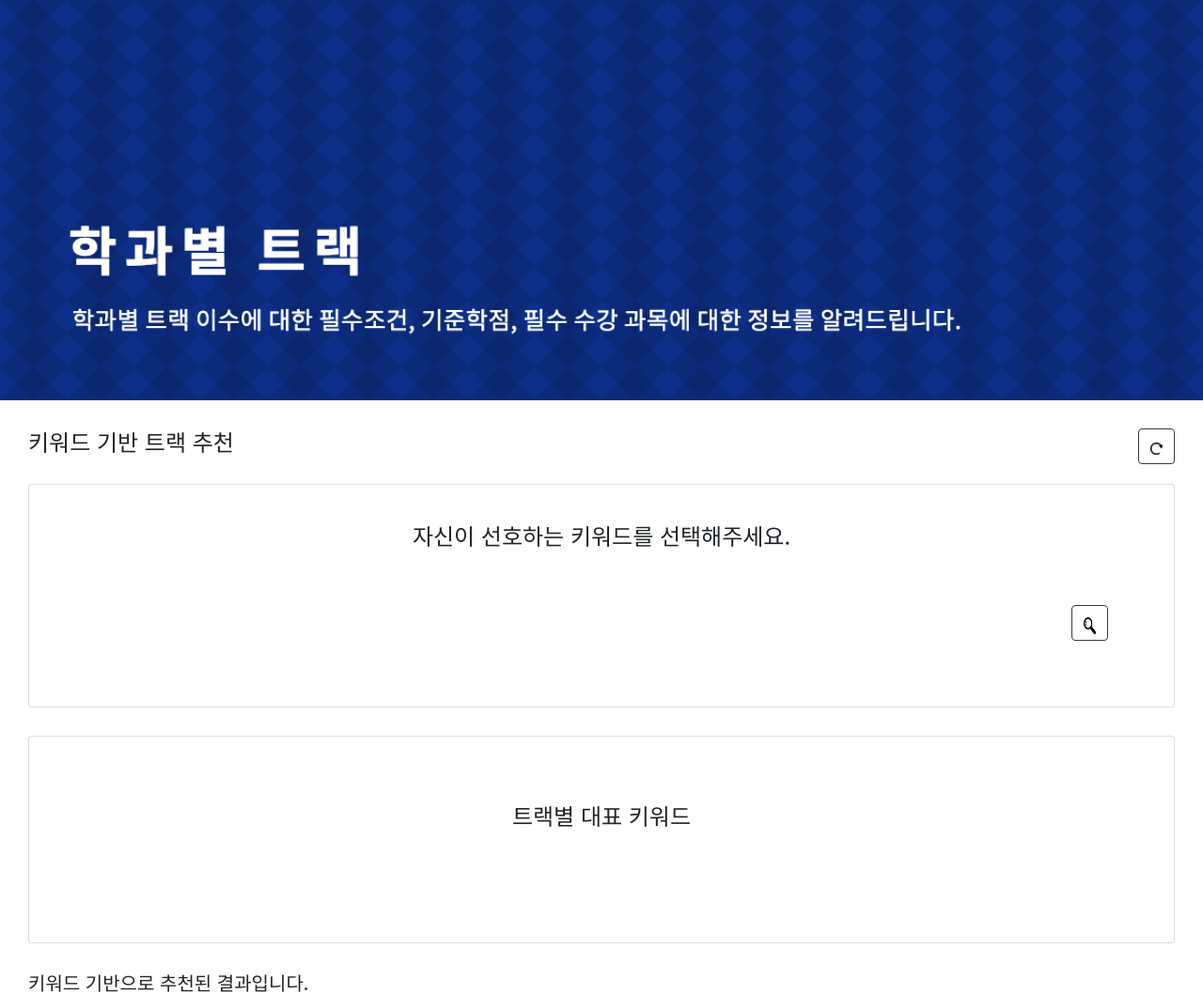
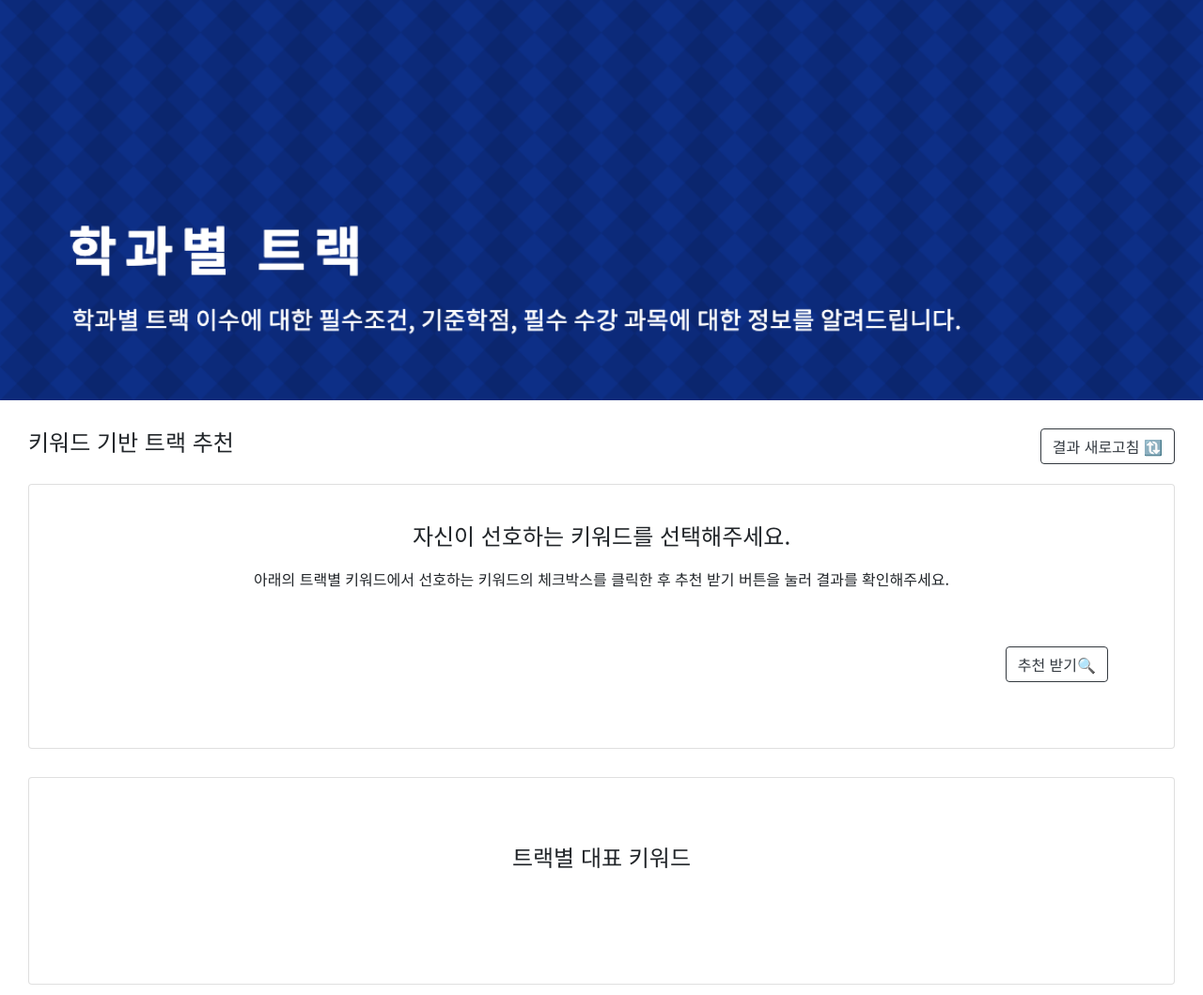
Before and after one commit to 1010Min/-chili-sauce, a Flask app: page /recommend in a window 1280 px wide. Shown: the part 113-1172 px from the top of the page at 94% size. Run offline with Flask 2, Linux system fonts and the light colour scheme; data that the repository does not hold is empty; some libraries are stand-ins or nearby versions.

Commit message:
UPDATE : 추천 페이지 사용 가이드라인 간략 추가

```diff
--- a/templates/recommend.html
+++ b/templates/recommend.html
@@ -70,16 +70,17 @@
         키워드 기반 트랙 추천
         <button type="button" class="btn btn-outline-dark float-right"
                 onclick="location.href='/recommend'" class="btn float-right" style="margin-right: 30px;">
-            <img src="../static/restart.png" style="width:1vw; height:1vw;" alt="">
+            결과 새로고침 🔃
         </button>
     </h4>
 
 </div>
 <div class="card">
     <div class="card-body">
-        <h4 style="margin-top: -30px; margin-bottom: 60px">자신이 선호하는 키워드를 선택해주세요.</h4>
+        <h4 style="margin-top: -30px; margin-bottom: 20px">자신이 선호하는 키워드를 선택해주세요.</h4>
+        <p style="margin-bottom: 60px">아래의 트랙별 키워드에서 선호하는 키워드의 체크박스를 클릭한 후 추천 받기 버튼을 눌러 결과를 확인해주세요.</p>
         <div id='result'></div>
-        <button type="button" class="btn btn-outline-dark float-right" id='target_btn' onclick="CalCheckboxValue()" class="btn float-right"><img src="../static/dotbogi.png" style="width:1vw; height:2.2vh;" alt=""></button>
+        <button type="button" class="btn btn-outline-dark float-right" id='target_btn' onclick="CalCheckboxValue()" class="btn float-right">추천 받기🔍</button>
     </div>
   </div>
   <div class="card">
```
